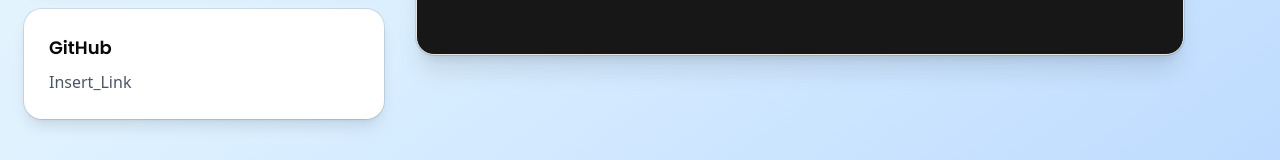
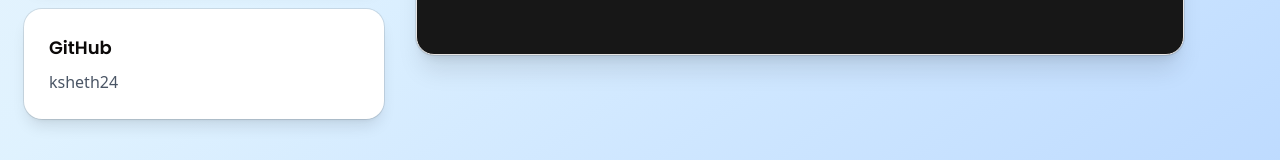
Before and after one commit to ksheth24/Personal-Portfolio, a Next.js app: page /resume in a window 1280 px wide. Shown: the part 729-889 px from the top of the page. Built offline with nearby package versions, Linux system fonts and the light colour scheme.

Commit message:
Added links

```diff
--- a/app/resume/Resume.tsx
+++ b/app/resume/Resume.tsx
@@ -40,7 +40,7 @@
                     <div className="hover:shadow-md transiton-shadow hover:bg-gray-100 rounded-2xl bg-white backdrop-blur-md border border-white/70 shadow-lg p-6 ring-1 ring-black/10">
                         <h3 className = "mb-2 text-lg font-semibold font-poppins">GitHub</h3>
                         <p className = "text-gray-600">
-                            Insert_Link
+                            ksheth24
                         </p>
                     </div>
 
```
